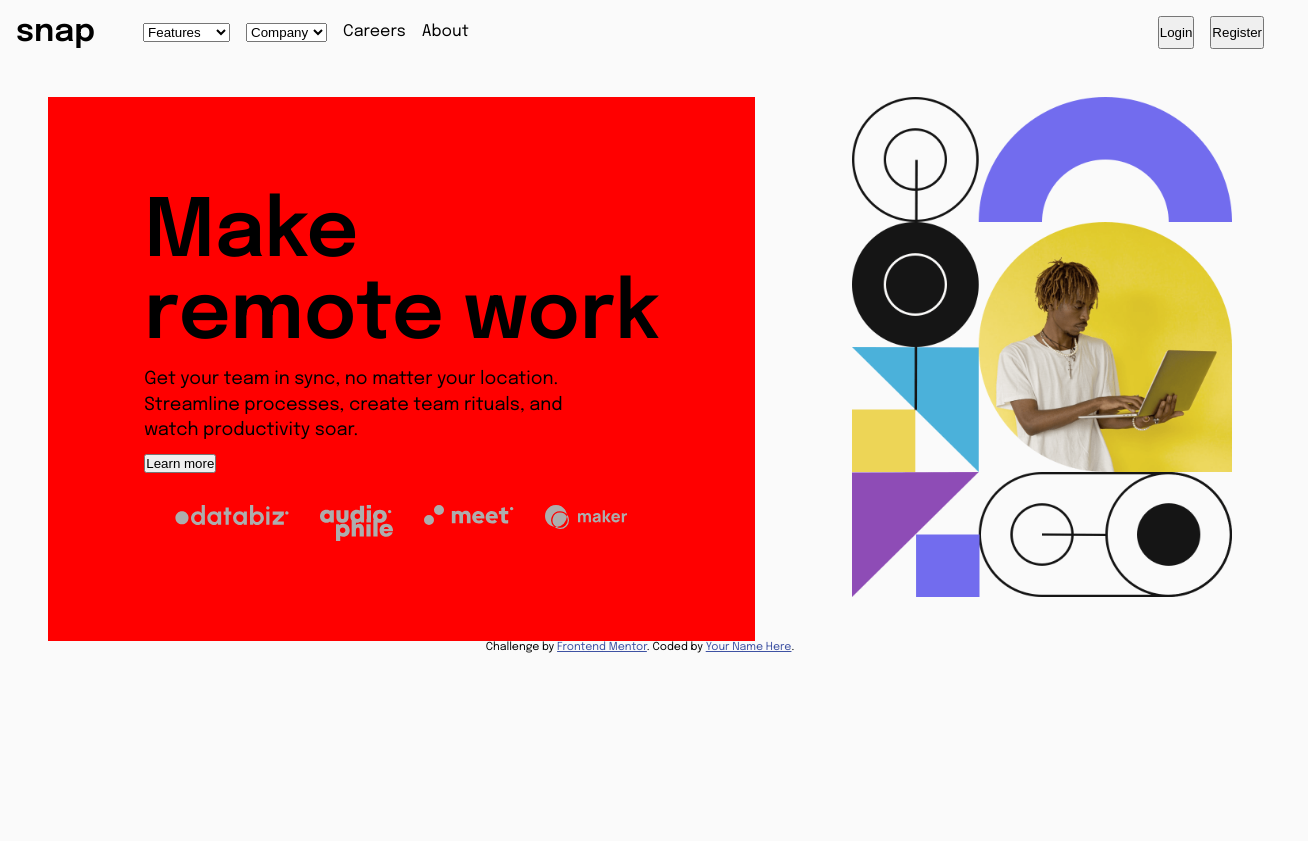
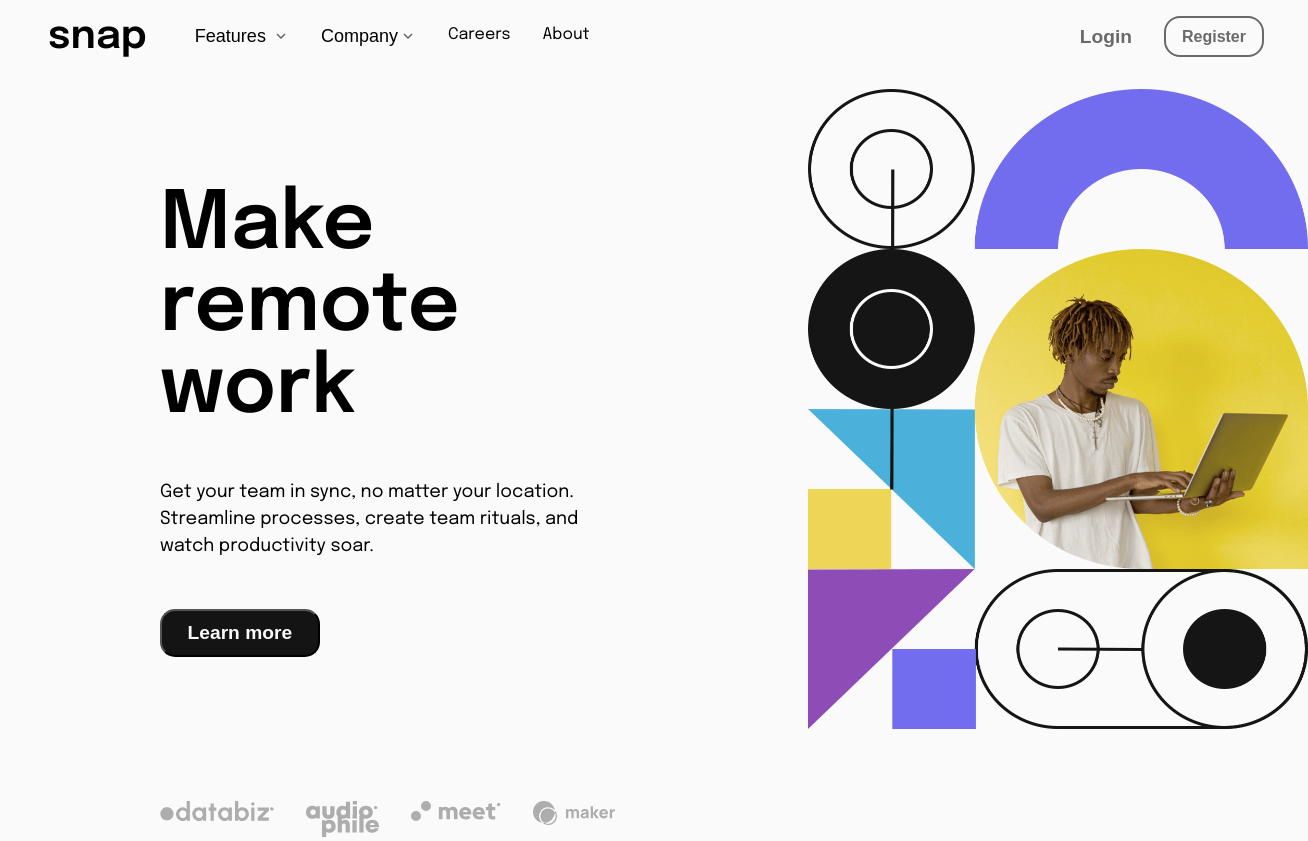
Before and after one commit to sudeisf/Intro-Section-With-dropdown-navigation, a plain HTML site: page index.html in a window 1280 px wide. Shown: the whole page, 1308 px wide, since content can reach past the window. Before the commit the page ends 800 px from the top, so only its background shows below. Drawn offline with Linux system fonts and the light colour scheme.

Commit message:
my update

```diff
--- /dev/null
+++ b/JS/main.js
@@ -0,0 +1,29 @@
+const dropButtonOne = document.getElementById("dropdown-b1");
+const dropButtonTwo = document.getElementById("dropdown-b2");
+
+const closeIcon = document.getElementById("close");
+const closeIcon2 = document.getElementById("close2");
+
+const dropContent = document.getElementById("drop-content");
+const dropContent2 = document.getElementById("drop-content2");
+
+
+dropButtonOne.addEventListener("click", function () {
+    if (dropContent.style.display === "none" || dropContent.style.display === "") {
+        dropContent.style.display = "flex";
+        closeIcon.src = "/images/icon-arrow-up.svg";
+    } else {
+        dropContent.style.display = "none";
+        closeIcon.src = "/images/icon-arrow-down.svg";
+    }
+});
+
+dropButtonTwo.addEventListener("click", function () {
+    if (dropContent2.style.display === "none" || dropContent2.style.display === "") {
+        dropContent2.style.display = "flex";
+        closeIcon2.src = "/images/icon-arrow-up.svg";
+    } else {
+        dropContent2.style.display = "none";
+        closeIcon2.src = "/images/icon-arrow-down.svg";
+    }
+});
--- a/index.html
+++ b/index.html
@@ -7,6 +7,7 @@
   <link rel="icon" type="image/png" sizes="32x32" href="./images/favicon-32x32.png">
   <link rel="stylesheet" href="/dist/css/main.css">
   <link rel="stylesheet" href="https://fonts.googleapis.com/css2?family=Epilogue:wght@400;600&display=swap">
+  <script src="/JS/main.js" defer></script>
   <title>Frontend Mentor | Intro section with dropdown navigation</title>
 
 
@@ -25,30 +26,35 @@
 
         <ul>
           <li>
-            <select id="myDropdown" name="myDropdown" >
-              <option value="" disabled selected>Features</option>
-            <option value="option1">Todo List</option>
-            <option value="option2">Calander</option>
-            <option value="option3">Reminders</option>
-            <option value="option4">Planning</option>
-
-          </select>
+            <div id="myDropdown">
+                 <button id="dropdown-b1">features <img id ="close" src="/images/icon-arrow-down.svg" alt=""></button>
+                 <div id="drop-content">
+                  <a href="#"><img src="/images/icon-todo.svg">Todo List</a>
+                  <a href="#"><img src="/images/icon-calendar.svg">Calander</a>
+                  <a href="#"><img src="/images/icon-reminders.svg">Reminder</a>
+                  <a href="#"><img src="/images/icon-planning.svg">Planning</a>
+                 </div>
+            </div>
         </li>
           <li>
-            <select id="myDropdown" name="myDropdown">
-              <option value="" disabled selected>Company</option>
-              <option value="option1">History</option>
-              <option value="option2">Our Team</option>
-              <option value="option3">Blog</option>
-            </select>
+
+            <div id="myDropdown2">
+              <button id="dropdown-b2">Company<img id="close2" src="/images/icon-arrow-down.svg" alt=""></button>
+              <div id="drop-content2">
+                <a href="#">History</a>
+                <a href="#">Our Team</a>
+                <a href="#">Blog</a>
+              </div>
+            </div>
+
           </li>
-          <li>Careers</li>
-          <li>About</li>
+          <li class="ho">Careers</li>
+          <li class="ho">About</li>
         </ul>
     </div>
     <div class="signing">
-      <button>Login</button>
-      <button>Register</button>
+      <button class="b1">Login</button>
+      <button class="b2">Register</button>
     </div>
 </nav>
 <main class="container">
@@ -84,10 +90,10 @@
 </main>
 
 
-
+<!--
   <div class="attribution">
     Challenge by <a href="https://www.frontendmentor.io?ref=challenge" target="_blank">Frontend Mentor</a>.
     Coded by <a href="#">Your Name Here</a>.
-  </div>
+  </div> -->
 </body>
 </html>
--- a/sass/main.scss
+++ b/sass/main.scss
@@ -8,8 +8,9 @@
 
 
 body {
-   background-color:$nutral-white-color;
+  // background-color:hsl(0, 0%, 41%)r;
    font-family: $font-family;
+   background-color: $nutral-white-color;
 }
 
 .nav-bar{
@@ -25,11 +26,13 @@ body {
         align-items: center;
         gap: 3rem;
         & h1{
-            font-size: 2rem;
+            font-size: 2.5rem;
+            font-weight: 900;
+            padding-left: 2rem;
         }
         & ul{
             display: flex;
-            gap: 1rem;
+            gap: 2rem;
             & li{
                 list-style: none;
             }
@@ -39,64 +42,198 @@ body {
         display: flex;
         justify-content: space-around;
         gap: 1rem;
+        //padding-bottom:1rem ;
         & button{
-            padding:0;
-            margin: 0;
+            padding:4px 1rem;
+            border-radius: 1rem;
+            background-color: $nutral-white-color;
+            font-weight: 700;
+        }
+        & .b1{
+            border: none;
+            font-size: 1.2rem;
+            color: $neutral-Gray;
+            font-weight: 700;
+
+        }
+        & .b1:hover {
+            color: $neutral-black;
+            font-weight: 700;
+        }
+
+        & .b2{
+            border: solid 2px $neutral-Gray;
+            font-size: 1rem;
+            color: $neutral-Gray;
+            font-weight: 700;
+        }
+        & .b2:hover {
+             color: $neutral-black;
+            border: solid 2px $neutral-black;
+            font-weight: 700;
         }
     }
 }
+
+
 .container{
     display: flex;
-    padding-top: 2rem;
-    //padding: 3rem;
-    justify-content: space-around;
-
-    & .left-note{
-       display: grid;
-      // width:;
-       padding: 6rem;
-       background-color: red;
-        & h1{
-            font-size:5rem;
-            font-weight: 700;
-            margin-bottom: 10px;
-        }
-        & .para {
-            display: flex;
-            flex-wrap: wrap;
-
-            //width: 0px;
-
-            & p {
-            font-size: $font-size-pargraph;
-            line-height: 1.6rem;
-            margin-bottom: 10px;
+    gap: 12rem;
+    margin-left: 10rem;
+    margin-top: 1rem;
+    background-color: $nutral-white-color;
+   // margin-top: 2.5rem;
+    & .right-picture{
+        & img{
+            width: 500px;
+            height: 640px;
         }
     }
 
-        & button{
+    & .left-note{
+        display: flex;
+        flex-direction: column;
+        padding-top: 6rem;
+       // margin-left: rem;
+        //margin-right: 4rem;
+        & h1 {
+            font-size: 5rem;
+            padding-bottom: 2rem;
+            margin-bottom: 1rem;
+            font-weight: 700;
+           //\ padding-top: 10rem;
+        }
+        & p {
+            font-size: $font-size-pargraph;
+            padding-bottom: 3rem;
+            line-height: 1.7rem;
+            font-weight: 500;
+
 
         }
-        & .sponsers{
+        & button {
+            background-color: $neutral-black;
+            color: $nutral-white-color;
+            padding: 0.7rem 1.6rem 0.7rem 1.6rem;
+            border-radius: 15px;
+            margin-bottom: 9rem;
+            font-size: 1.2rem;
+            font-weight: 700;
+        }
+        & button:hover{
+                background-color: $nutral-white-color;
+                color: $neutral-black;
+                border: 2px solid $neutral-black;
+        }
         & ul{
             display: flex;
-                justify-content: space-evenly;
-                margin-top: 2rem;
-                & li{
+            gap: 2rem;
+            & li {
                 list-style: none;
+
             }
         }
         }
     }
 
-    // margin-left: auto;
-    // margin-right: auto;
-    & .right-picture {
-        width: fit-content;
+
+#myDropdown  {
+        position: relative;
+
+
+    & button {
+        background-color: $nutral-white-color;
+        border:none;
+        text-transform: capitalize;
+        font-size: 18px;
+       // text-align: center;
+        align-items: center;
         & img{
-            width: 380px;
-            height: 500px;
+            padding: 3px;
+            margin-left: 2px
+        };
     }
+    & #drop-content{
+        display: none;
+        //transition: 600ms;
+        flex-direction:column;
+        background-color: white;
+        box-shadow: -2px 3px 26px -9px hsl(0, 0%, 41%);
+        //box-shadow: 1px 1px 1px 2px $neutral-Gray;
+       padding: 1rem 1.5rem 0.8rem 1.5rem;
+        //border: 1px solid #000;
+        border-radius: 10px;
+        gap: 0.4rem;
+        position: absolute;
+        top: 2rem;
+        left: -2rem;
+        width: max-content;
+      // width: ;
+       // height: 4.12rem;
+    }
+    & a{
+        text-decoration: none;
+        font-size: 12px;
+        font-weight: 700;
+        color: $neutral-Gray;
+        //padding: ;
+        & img {
+            margin-right: 1rem;
+           //s display: flex;
+        }
+        //word-spacing: 10px;
     }
 
 }
+#myDropdown2 {
+    position: relative;
+
+
+    & button {
+        background-color: $nutral-white-color;
+        border: none;
+        text-transform: capitalize;
+        font-size: 18px;
+        // text-align: center;
+        align-items: center;
+
+        & img {
+            padding: 3px;
+            margin-left: 2px
+        }
+
+        ;
+    }
+
+    & #drop-content2 {
+        display: none;
+        //transition: 600ms;
+        flex-direction: column;
+        background-color: white;
+        box-shadow: -2px 3px 26px -9px hsl(0, 0%, 41%);
+        //box-shadow: 1px 1px 1px 2px $neutral-Gray;
+        padding: 1.6rem 1.4rem 1.6rem 1.4rem;
+        //border: 1px solid #000;
+        border-radius: 10px;
+        gap: 0.5rem;
+        position: absolute;
+        top: 2rem;
+        left: 1rem;
+        width: max-content;
+        // width: ;
+        // height: 4.12rem;
+    }
+
+    & a {
+        text-decoration: none;
+        font-size: 12px;
+        font-weight: 700;
+        color: $neutral-Gray;
+    }
+
+}
+
+.ho:hover{
+    color: black;
+    font-weight: 700;
+}
```
Also changed, not shown: dist/css/main.css, sude.txt (added), 1 other file. Lines whose indentation alone changed are shown as unchanged.
